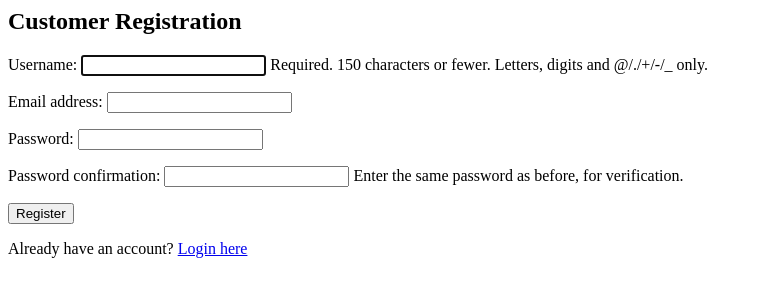
After one commit to 4swin-80/Event_Mngmnt_Django, a Django app: page /register/ in a window 1280 px wide. The commit adds this page. Shown: the top 300 px of the page, without its empty margins (0-762 px from the left). Run offline with Django 5.2, Linux system fonts and the light colour scheme.

Commit message:
Add customer registration functionality with form and view

```diff
--- a/core/forms.py
+++ b/core/forms.py
@@ -1,6 +1,7 @@
-from django.contrib.auth.forms import AuthenticationForm
+from django.contrib.auth.forms import AuthenticationForm, UserCreationForm
 from django import forms
 from .models import Event, Cue, Rating, Complaint, Booking, User
+
 
 
 class BookingForm(forms.ModelForm):
@@ -85,3 +86,17 @@ class AdminReplyForm(forms.ModelForm):
     class Meta:
         model = Complaint
         fields = ['admin_reply']
+
+
+
+class CustomerRegisterForm(UserCreationForm):
+    class Meta:
+        model = User
+        fields = ["username", "email", "password1", "password2"]
+
+    def save(self, commit=True):
+        user = super().save(commit=False)
+        user.role = "customer"  # 🔥 force role
+        if commit:
+            user.save()
+        return user
--- a/core/templates/login.html
+++ b/core/templates/login.html
@@ -1,6 +1,12 @@
 <h2>Login</h2>
+
 <form method="post">
     {% csrf_token %}
     {{ form.as_p }}
     <button type="submit">Login</button>
 </form>
+
+<p>
+    New customer?
+    <a href="{% url 'register' %}">Register here</a>
+</p>
--- /dev/null
+++ b/core/templates/register.html
@@ -0,0 +1,12 @@
+<h2>Customer Registration</h2>
+
+<form method="post">
+    {% csrf_token %}
+    {{ form.as_p }}
+    <button type="submit">Register</button>
+</form>
+
+<p>
+    Already have an account?
+    <a href="{% url 'login' %}">Login here</a>
+</p>
--- a/core/urls.py
+++ b/core/urls.py
@@ -44,4 +44,6 @@ urlpatterns = [
 
     path('pay-salary/<int:attendance_id>/', views.pay_salary, name='pay_salary'),
     path('earnings/', views.earnings_view, name='earnings'),
+
+    path('register/', views.register_view, name='register'),
 ]
--- a/core/views.py
+++ b/core/views.py
@@ -10,7 +10,7 @@ from django.utils import timezone
 from django.views.decorators.http import require_POST
 from datetime import timedelta
 from .models import Event, Cue, Notification, Attendance, Booking, Rating, Complaint, Salary
-from .forms import EventForm, CueForm, RatingForm, ComplaintForm, AdminReplyForm, BookingForm
+from .forms import EventForm, CueForm, RatingForm, ComplaintForm, AdminReplyForm, BookingForm, CustomerRegisterForm
 
 
 
@@ -688,3 +688,21 @@ def earnings_view(request):
         "salaries": salaries,
         "monthly_total": monthly_total
     })
+
+
+
+
+def register_view(request):
+    if request.user.is_authenticated:
+        return redirect("customer_dashboard")
+
+    if request.method == "POST":
+        form = CustomerRegisterForm(request.POST)
+        if form.is_valid():
+            user = form.save()
+            login(request, user)  # auto login
+            return redirect("customer_dashboard")
+    else:
+        form = CustomerRegisterForm()
+
+    return render(request, "register.html", {"form": form})
```
